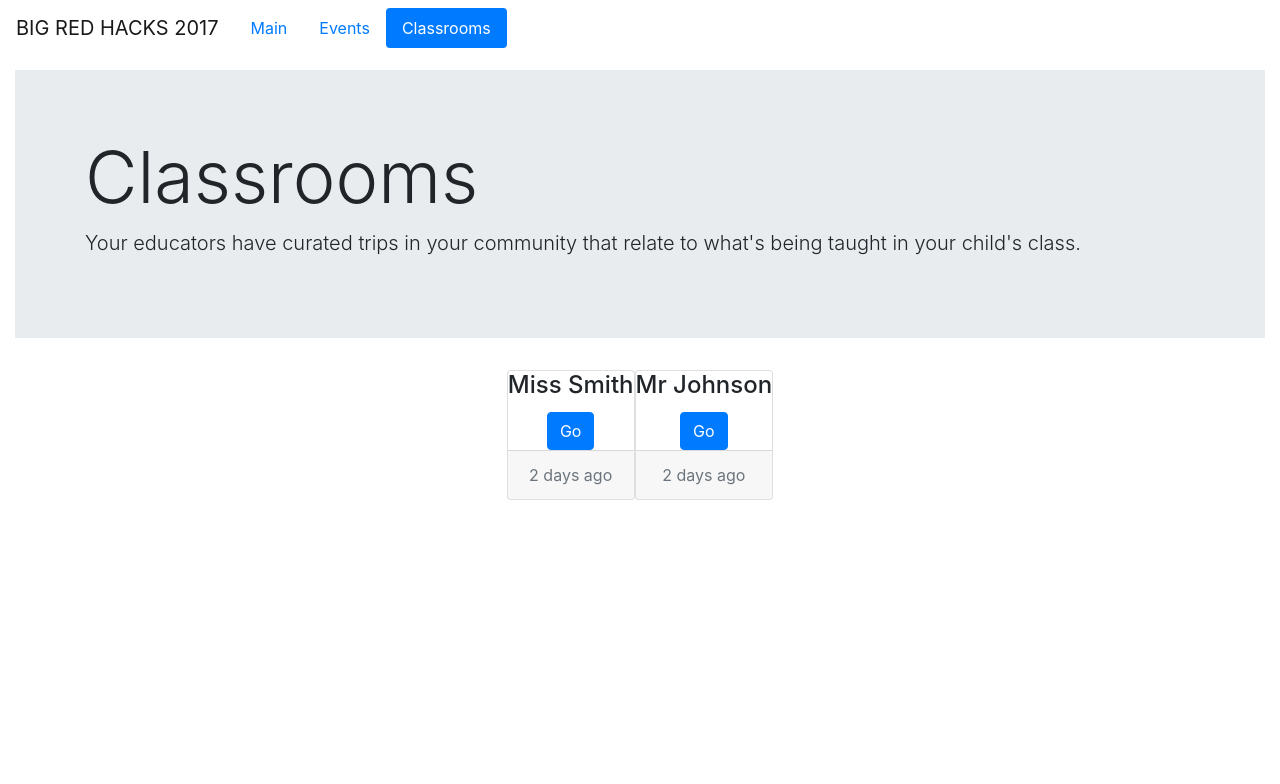
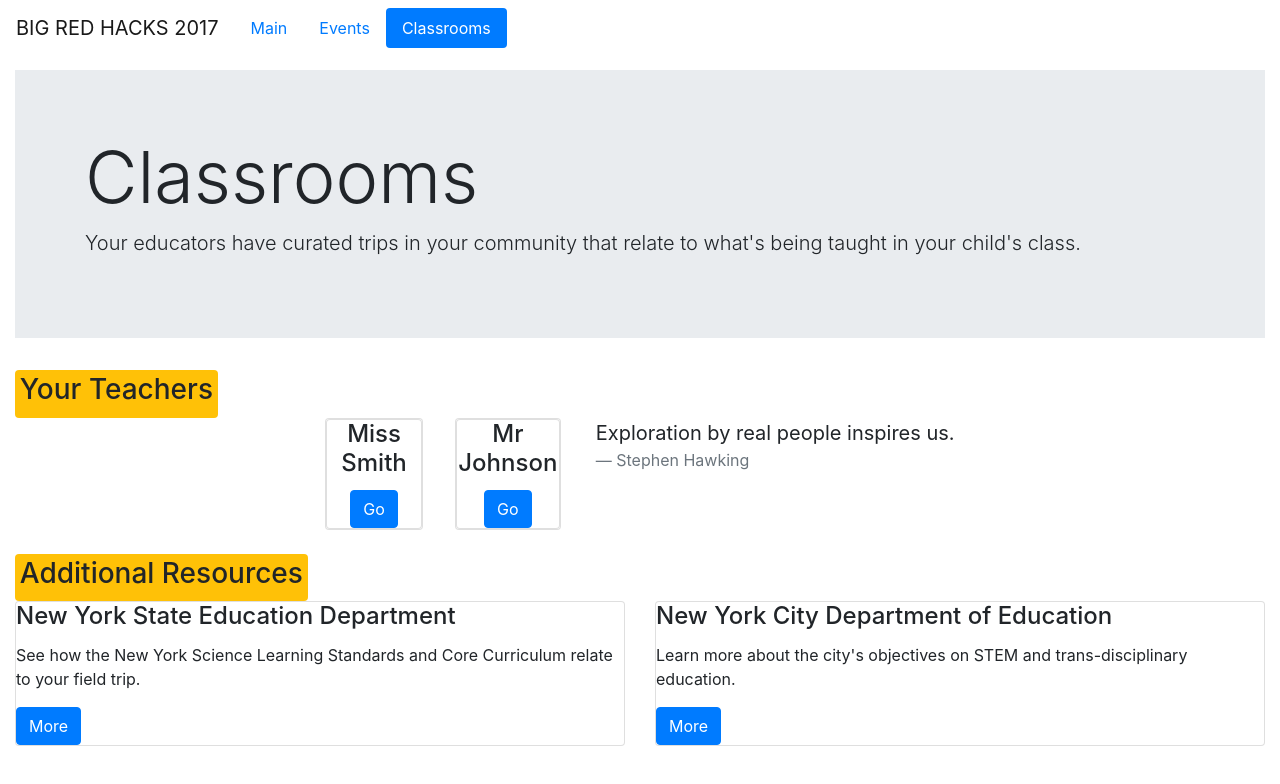
Before and after one commit to Diane27/big-red-hacks-2017, a React (Create React App) app: page /classroom in a window 1280 px wide. Shown: the top 784 px of the page. Built offline with nearby package versions, Linux system fonts and the light colour scheme.

Commit message:
updated all classrooms formatting

```diff
--- a/src/components/classroom/all_classrooms.js
+++ b/src/components/classroom/all_classrooms.js
@@ -8,15 +8,16 @@ class AllClassrooms extends Component{
         const all_events_cards = DATACLASSROOMS.map((d) => {
             return(
                 <div key={d.id}>
-
+                  <div className="card w-75">
                   <div className="card text-center">
                   <div className="card-block">
                   <h4 className="card-title">{d.name}</h4>
                   <h4 className="card-title">{d.details}</h4>
                   <a href={`/classroom/${d.id}`} className="btn btn-primary">Go</a>
                   </div>
-                  <div className="card-footer text-muted">
-                  2 days ago
+                  {/*<div className="card-footer text-muted">
+                  2 events available
+                  </div> */}
                   </div>
                   </div>
 
@@ -36,12 +37,43 @@ class AllClassrooms extends Component{
                 <p className="lead">Your educators have curated trips in your community that relate to what's being taught in your child's class.</p>
             </div>
             </div>
+            <span className="badge badge-warning"><h3>Your Teachers</h3></span>
+
 
             <div style={{'display' : 'flex', 'flex-direction': 'col',
-                         'flex-wrap': 'wrap', 'align-items': 'flex-start',
+                         'align-items': 'flex-start',
                          'justify-content': 'center'}}>
                 {all_events_cards}
+
+
+                <blockquote className="blockquote">
+                  <p className="mb-0">Exploration by real people inspires us.</p>
+                  <footer className="blockquote-footer">Stephen Hawking</footer>
+                </blockquote>
+
             </div>
+<br />
+<span className="badge badge-warning"><h3>Additional Resources</h3></span>
+<br />
+            <div className="card-deck">
+<div className="card">
+<div className="card-block">
+  <h4 className="card-title">New York State Education Department</h4>
+  <p className="card-text">See how the New York Science Learning Standards and Core Curriculum relate to your field trip.</p>
+  <a href="http://www.p12.nysed.gov/ciai/mst/sci/ls" className="btn btn-primary">More</a>
+</div>
+</div>
+<div className="card">
+<div className="card-block">
+  <h4 className="card-title">New York City Department of Education</h4>
+  <p className="card-text">Learn more about the city's objectives on STEM and trans-disciplinary education.</p>
+  <a href="http://schools.nyc.gov/Academics/Science/default.htm" className="btn btn-primary">More</a>
+</div>
+</div>
+
+</div>
+
+
         </div>
         )
     }
```
